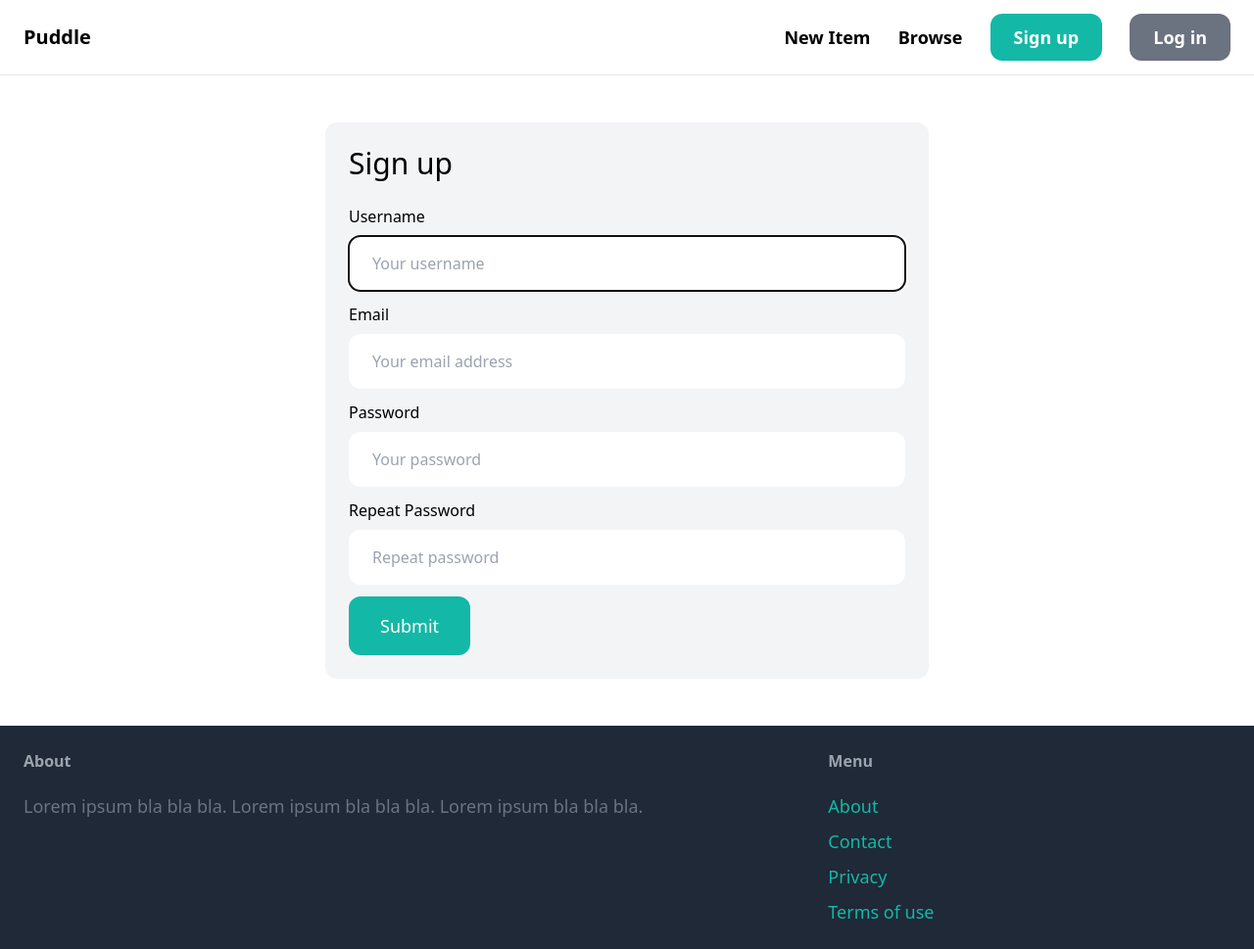
After one commit to KazMaune/marketplace-clone, a Django app: page /signup/ in a window 1280 px wide. The commit adds this page. Shown: the whole page at 98% size. Run offline with Django 4.2, Linux system fonts and the light colour scheme; some libraries are stand-ins or nearby versions.

Commit message:
Finished signup

```diff
--- /dev/null
+++ b/puddle/core/forms.py
@@ -0,0 +1,28 @@
+from django import forms
+from django.contrib.auth.forms import UserCreationForm
+from django.contrib.auth.models import User
+
+class SignupForm(UserCreationForm):
+    class Meta:
+        model = User
+        fields = ('username', 'email', 'password1', 'password2')
+
+    username=forms.CharField(widget=forms.TextInput(attrs={
+        'placeholder': 'Your username',
+        'class': 'w-full py-4 px-6 rounded-xl'
+    }))
+
+    email=forms.CharField(widget=forms.EmailInput(attrs={
+        'placeholder': 'Your email address',
+        'class': 'w-full py-4 px-6 rounded-xl'
+    }))
+
+    password1=forms.CharField(widget=forms.PasswordInput(attrs={
+        'placeholder': 'Your password',
+        'class': 'w-full py-4 px-6 rounded-xl'
+    }))
+
+    password2=forms.CharField(widget=forms.PasswordInput(attrs={
+        'placeholder': 'Repeat password',
+        'class': 'w-full py-4 px-6 rounded-xl'
+    }))
--- a/puddle/core/templates/core/base.html
+++ b/puddle/core/templates/core/base.html
@@ -16,7 +16,7 @@
                 <a href="#" class="text-lg font-semibold hover:text-gray-500">New Item</a>
                 <a href="#" class="text-lg font-semibold hover:text-gray-500">Browse</a>
 
-                <a href="#" class="px-6 py-3 text-lg font-semibold bg-teal-500 text-white rounded-xl hover:bg-teal-700">Sign up</a>
+                <a href="{% url 'core:signup' %}" class="px-6 py-3 text-lg font-semibold bg-teal-500 text-white rounded-xl hover:bg-teal-700">Sign up</a>
                 <a href="#" class="px-6 py-3 text-lg font-semibold bg-gray-500 text-white rounded-xl hover:bg-gray-700">Log in</a>
             </div>
         </nav>
@@ -38,7 +38,7 @@
 
                 <ul class="space-y-2">
                     <li><a href="#" class="text-lg text-teal-500 hover:text-teal-700">About</a></li>
-                    <li><a href="{% url 'contact' %}" class="text-lg text-teal-500 hover:text-teal-700">Contact</a></li>
+                    <li><a href="{% url 'core:contact' %}" class="text-lg text-teal-500 hover:text-teal-700">Contact</a></li>
                     <li><a href="#" class="text-lg text-teal-500 hover:text-teal-700">Privacy</a></li>
                     <li><a href="#" class="text-lg text-teal-500 hover:text-teal-700">Terms of use</a></li>
                 </ul>
--- /dev/null
+++ b/puddle/core/templates/core/signup.html
@@ -0,0 +1,44 @@
+{% extends 'core/base.html' %}
+
+{% block title %}Sign Up{% endblock %}
+
+{% block content %}
+<div class="w-1/2 my-6 mx-auto p-6 bg-gray-100 rounded-xl">
+    <h1 class="mb-6 text-3xl">Sign up</h1>
+
+    <form method="post" action=".">
+        {% csrf_token %}
+
+        {{ form.non_field_errors }}
+
+        <div class="mb-3">
+            <label class="inline-block mb-2">Username</label><br>
+            {{ form.username }}
+        </div>
+        <div class="mb-3">
+            <label class="inline-block mb-2">Email</label><br>
+            {{ form.email }}
+        </div>
+
+        <div class="mb-3">
+            <label class="inline-block mb-2">Password</label><br>
+            {{ form.password1 }}
+        </div>
+
+        <div class="mb-3">
+            <label class="inline-block mb-2">Repeat Password</label><br>
+            {{ form.password2 }}
+        </div>
+
+        {% if form.errors or form.non_field_errors %}
+            <div class="mb-3 p-6 bg-red-100 rounded-xl">
+                {% for field in form %}
+                    {{ field.errors }}
+                {% endfor %}
+            </div>
+        {% endif %}
+
+        <button class="py-4 px-8 text-lg bg-teal-500 hover:bg-teal-700 rounded-xl text-white">Submit</button>
+    </form>
+</div>
+{% endblock %}
--- /dev/null
+++ b/puddle/core/urls.py
@@ -0,0 +1,10 @@
+from django.urls import path
+from . import views
+
+app_name = 'core'
+
+urlpatterns = [
+    path('', views.index, name='index'),
+    path('contact/', views.contact, name='contact'),
+    path('signup/', views.signup, name='signup'),
+]
--- a/puddle/core/views.py
+++ b/puddle/core/views.py
@@ -1,5 +1,6 @@
-from django.shortcuts import render
+from django.shortcuts import render, redirect
 from item.models import Category, Item
+from .forms import SignupForm
 
 
 def index (request):
@@ -13,3 +14,19 @@ def index (request):
 
 def contact(request):
     return render(request, 'core/contact.html')
+
+def signup(request):
+    if request.method == 'POST':
+        form = SignupForm(request.POST)
+
+        if form.is_valid():
+            form.save()
+
+            return redirect('/login/')
+
+    else:
+        form = SignupForm()
+
+    return render(request, 'core/signup.html', {
+        'form': form
+    })
--- a/puddle/puddle/urls.py
+++ b/puddle/puddle/urls.py
@@ -1,12 +1,10 @@
 from django.contrib import admin
 from django.urls import path, include
-from core.views import index, contact
 from django.conf import settings
 from django.conf.urls.static import static
 
 urlpatterns = [
-    path('', index, name='index'),
+    path('', include('core.urls')),
     path('items/', include('item.urls')),
-    path('contact/', contact, name='contact'),
     path('admin/', admin.site.urls),
 ] + static(settings.MEDIA_URL, document_root=settings.MEDIA_ROOT)
```
Also changed, not shown: puddle/db.sqlite3.
